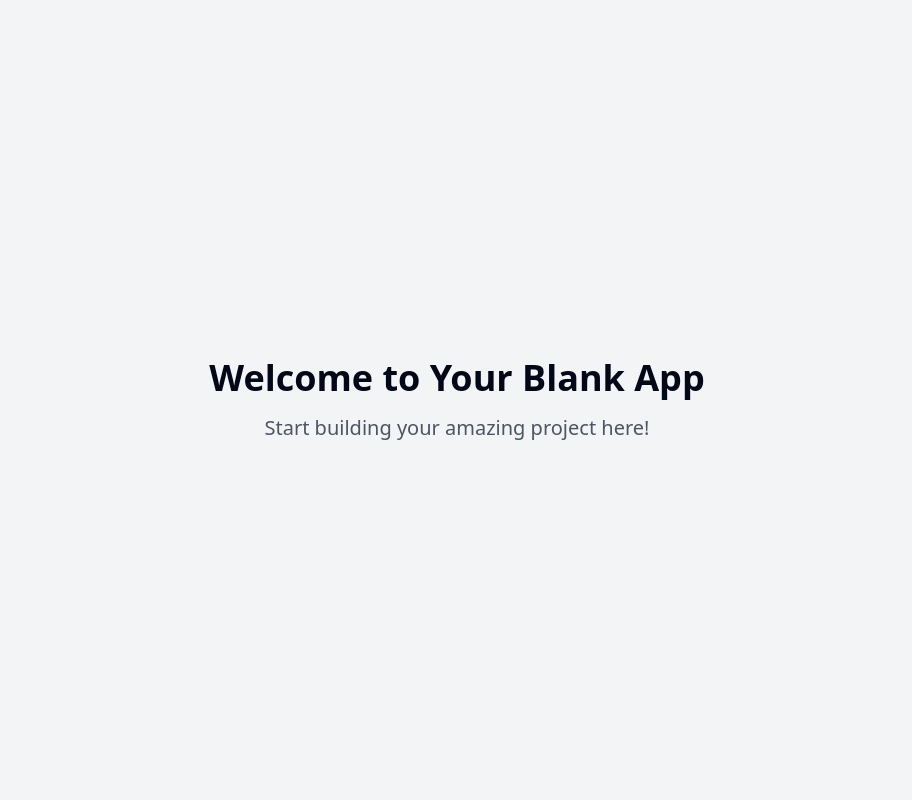
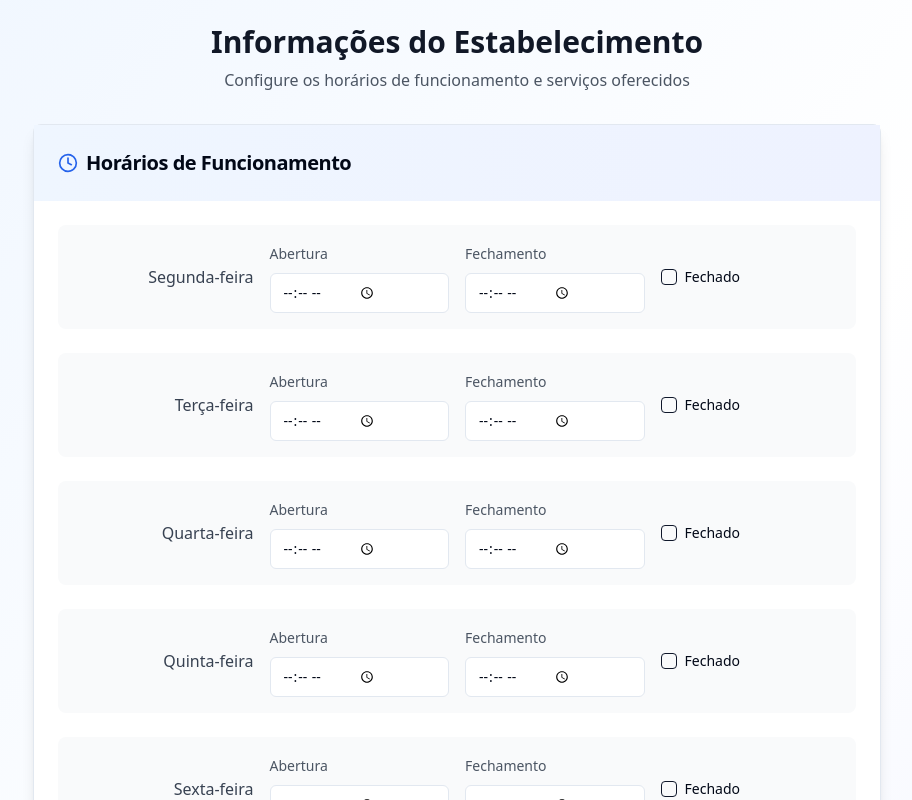
Before and after one commit to gustavoprojectx5/horario-feliz-formulario, a React (Vite) app: page / in a window 1280 px wide. Shown: the top 800 px of the page, without its empty margins (183-1095 px from the left). Built offline with nearby package versions, Linux system fonts and the light colour scheme.

Commit message:
Feat: Add opening hours form
Implement a frontend form for users to input establishment opening hours, separated by day of the week with open/close times and a closed day checkbox. Also includes a list of checkboxes for additional services.

```diff
--- /dev/null
+++ b/src/components/BusinessHoursForm.tsx
@@ -0,0 +1,226 @@
+
+import React, { useState } from 'react';
+import { Card, CardContent, CardHeader, CardTitle } from '@/components/ui/card';
+import { Button } from '@/components/ui/button';
+import { Input } from '@/components/ui/input';
+import { Label } from '@/components/ui/label';
+import { Checkbox } from '@/components/ui/checkbox';
+import { Separator } from '@/components/ui/separator';
+import { Clock, Wifi, Car, Accessibility } from 'lucide-react';
+
+interface DaySchedule {
+  day: string;
+  openTime: string;
+  closeTime: string;
+  isClosed: boolean;
+}
+
+interface AdditionalServices {
+  freeWifi: boolean;
+  kidsArea: boolean;
+  petFriendly: boolean;
+  parking: boolean;
+  accessibility: boolean;
+}
+
+const BusinessHoursForm = () => {
+  const [schedule, setSchedule] = useState<DaySchedule[]>([
+    { day: 'Segunda-feira', openTime: '', closeTime: '', isClosed: false },
+    { day: 'Terça-feira', openTime: '', closeTime: '', isClosed: false },
+    { day: 'Quarta-feira', openTime: '', closeTime: '', isClosed: false },
+    { day: 'Quinta-feira', openTime: '', closeTime: '', isClosed: false },
+    { day: 'Sexta-feira', openTime: '', closeTime: '', isClosed: false },
+    { day: 'Sábado', openTime: '', closeTime: '', isClosed: false },
+    { day: 'Domingo', openTime: '', closeTime: '', isClosed: false },
+  ]);
+
+  const [services, setServices] = useState<AdditionalServices>({
+    freeWifi: false,
+    kidsArea: false,
+    petFriendly: false,
+    parking: false,
+    accessibility: false,
+  });
+
+  const updateSchedule = (index: number, field: keyof DaySchedule, value: string | boolean) => {
+    const newSchedule = [...schedule];
+    newSchedule[index] = { ...newSchedule[index], [field]: value };
+    setSchedule(newSchedule);
+  };
+
+  const updateService = (service: keyof AdditionalServices, checked: boolean) => {
+    setServices(prev => ({ ...prev, [service]: checked }));
+  };
+
+  const handleSubmit = (e: React.FormEvent) => {
+    e.preventDefault();
+    console.log('Horários de funcionamento:', schedule);
+    console.log('Serviços adicionais:', services);
+    // Aqui você pode processar os dados do formulário
+  };
+
+  return (
+    <div className="max-w-4xl mx-auto p-6 space-y-8">
+      <div className="text-center space-y-2">
+        <h1 className="text-3xl font-bold text-gray-900">Informações do Estabelecimento</h1>
+        <p className="text-gray-600">Configure os horários de funcionamento e serviços oferecidos</p>
+      </div>
+
+      <form onSubmit={handleSubmit} className="space-y-8">
+        {/* Horários de Funcionamento */}
+        <Card className="shadow-lg">
+          <CardHeader className="bg-gradient-to-r from-blue-50 to-indigo-50">
+            <CardTitle className="flex items-center gap-2 text-xl">
+              <Clock className="w-5 h-5 text-blue-600" />
+              Horários de Funcionamento
+            </CardTitle>
+          </CardHeader>
+          <CardContent className="p-6">
+            <div className="space-y-6">
+              {schedule.map((day, index) => (
+                <div key={day.day} className="grid grid-cols-1 md:grid-cols-4 gap-4 items-center p-4 bg-gray-50 rounded-lg hover:bg-gray-100 transition-colors">
+                  <div className="font-medium text-gray-700 md:text-right">
+                    {day.day}
+                  </div>
+
+                  <div className="space-y-2">
+                    <Label htmlFor={`open-${index}`} className="text-sm text-gray-600">
+                      Abertura
+                    </Label>
+                    <Input
+                      id={`open-${index}`}
+                      type="time"
+                      value={day.openTime}
+                      onChange={(e) => updateSchedule(index, 'openTime', e.target.value)}
+                      disabled={day.isClosed}
+                      className="w-full"
+                    />
+                  </div>
+
+                  <div className="space-y-2">
+                    <Label htmlFor={`close-${index}`} className="text-sm text-gray-600">
+                      Fechamento
+                    </Label>
+                    <Input
+                      id={`close-${index}`}
+                      type="time"
+                      value={day.closeTime}
+                      onChange={(e) => updateSchedule(index, 'closeTime', e.target.value)}
+                      disabled={day.isClosed}
+                      className="w-full"
+                    />
+                  </div>
+
+                  <div className="flex items-center space-x-2 justify-center md:justify-start">
+                    <Checkbox
+                      id={`closed-${index}`}
+                      checked={day.isClosed}
+                      onCheckedChange={(checked) => updateSchedule(index, 'isClosed', checked as boolean)}
+                    />
+                    <Label
+                      htmlFor={`closed-${index}`}
+                      className="text-sm font-medium leading-none peer-disabled:cursor-not-allowed peer-disabled:opacity-70"
+                    >
+                      Fechado
+                    </Label>
+                  </div>
+                </div>
+              ))}
+            </div>
+          </CardContent>
+        </Card>
+
+        <Separator className="my-8" />
+
+        {/* Serviços Adicionais */}
+        <Card className="shadow-lg">
+          <CardHeader className="bg-gradient-to-r from-green-50 to-emerald-50">
+            <CardTitle className="flex items-center gap-2 text-xl">
+              <Wifi className="w-5 h-5 text-green-600" />
+              Serviços Adicionais
+            </CardTitle>
+          </CardHeader>
+          <CardContent className="p-6">
+            <div className="grid grid-cols-1 md:grid-cols-2 gap-6">
+              <div className="flex items-center space-x-3 p-4 bg-gray-50 rounded-lg hover:bg-gray-100 transition-colors">
+                <Checkbox
+                  id="free-wifi"
+                  checked={services.freeWifi}
+                  onCheckedChange={(checked) => updateService('freeWifi', checked as boolean)}
+                />
+                <div className="flex items-center gap-2">
+                  <Wifi className="w-4 h-4 text-blue-500" />
+                  <Label htmlFor="free-wifi" className="font-medium">
+                    Wi-fi gratuito
+                  </Label>
+                </div>
+              </div>
+
+              <div className="flex items-center space-x-3 p-4 bg-gray-50 rounded-lg hover:bg-gray-100 transition-colors">
+                <Checkbox
+                  id="kids-area"
+                  checked={services.kidsArea}
+                  onCheckedChange={(checked) => updateService('kidsArea', checked as boolean)}
+                />
+                <Label htmlFor="kids-area" className="font-medium">
+                  Área Kids / Brinquedoteca
+                </Label>
+              </div>
+
+              <div className="flex items-center space-x-3 p-4 bg-gray-50 rounded-lg hover:bg-gray-100 transition-colors">
+                <Checkbox
+                  id="pet-friendly"
+                  checked={services.petFriendly}
+                  onCheckedChange={(checked) => updateService('petFriendly', checked as boolean)}
+                />
+                <Label htmlFor="pet-friendly" className="font-medium">
+                  Pet Friendly
+                </Label>
+              </div>
+
+              <div className="flex items-center space-x-3 p-4 bg-gray-50 rounded-lg hover:bg-gray-100 transition-colors">
+                <Checkbox
+                  id="parking"
+                  checked={services.parking}
+                  onCheckedChange={(checked) => updateService('parking', checked as boolean)}
+                />
+                <div className="flex items-center gap-2">
+                  <Car className="w-4 h-4 text-gray-600" />
+                  <Label htmlFor="parking" className="font-medium">
+                    Estacionamento
+                  </Label>
+                </div>
+              </div>
+
+              <div className="flex items-center space-x-3 p-4 bg-gray-50 rounded-lg hover:bg-gray-100 transition-colors md:col-span-2">
+                <Checkbox
+                  id="accessibility"
+                  checked={services.accessibility}
+                  onCheckedChange={(checked) => updateService('accessibility', checked as boolean)}
+                />
+                <div className="flex items-center gap-2">
+                  <Accessibility className="w-4 h-4 text-purple-500" />
+                  <Label htmlFor="accessibility" className="font-medium">
+                    Acessibilidade (elevador / rampa)
+                  </Label>
+                </div>
+              </div>
+            </div>
+          </CardContent>
+        </Card>
+
+        {/* Botão de Envio */}
+        <div className="flex justify-center pt-6">
+          <Button
+            type="submit"
+            className="px-8 py-3 bg-gradient-to-r from-blue-600 to-indigo-600 hover:from-blue-700 hover:to-indigo-700 text-white font-semibold rounded-lg shadow-lg hover:shadow-xl transition-all duration-200"
+          >
+            Salvar Informações
+          </Button>
+        </div>
+      </form>
+    </div>
+  );
+};
+
+export default BusinessHoursForm;
--- a/src/pages/Index.tsx
+++ b/src/pages/Index.tsx
@@ -1,12 +1,10 @@
-// Update this page (the content is just a fallback if you fail to update the page)
+
+import BusinessHoursForm from '@/components/BusinessHoursForm';
 
 const Index = () => {
   return (
-    <div className="min-h-screen flex items-center justify-center bg-gray-100">
-      <div className="text-center">
-        <h1 className="text-4xl font-bold mb-4">Welcome to Your Blank App</h1>
-        <p className="text-xl text-gray-600">Start building your amazing project here!</p>
-      </div>
+    <div className="min-h-screen bg-gradient-to-br from-blue-50 via-white to-indigo-50">
+      <BusinessHoursForm />
     </div>
   );
 };
```
